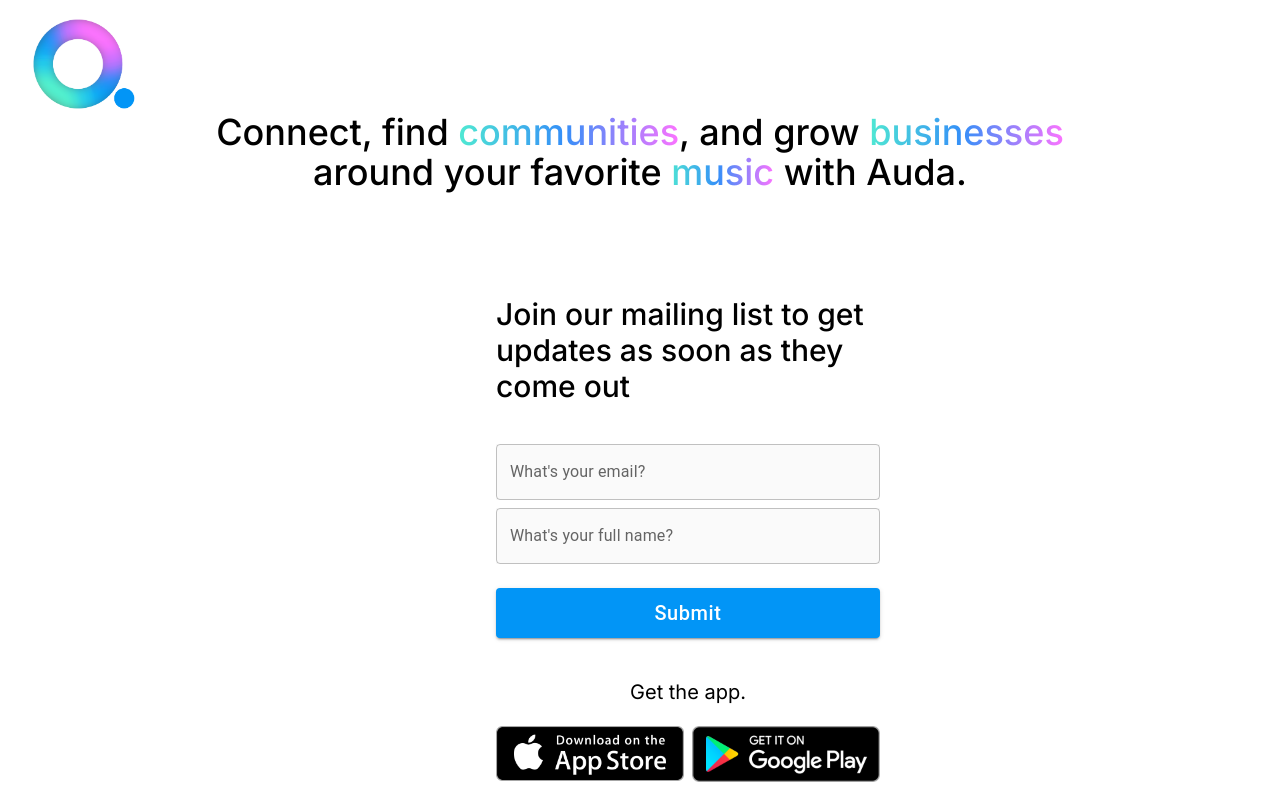
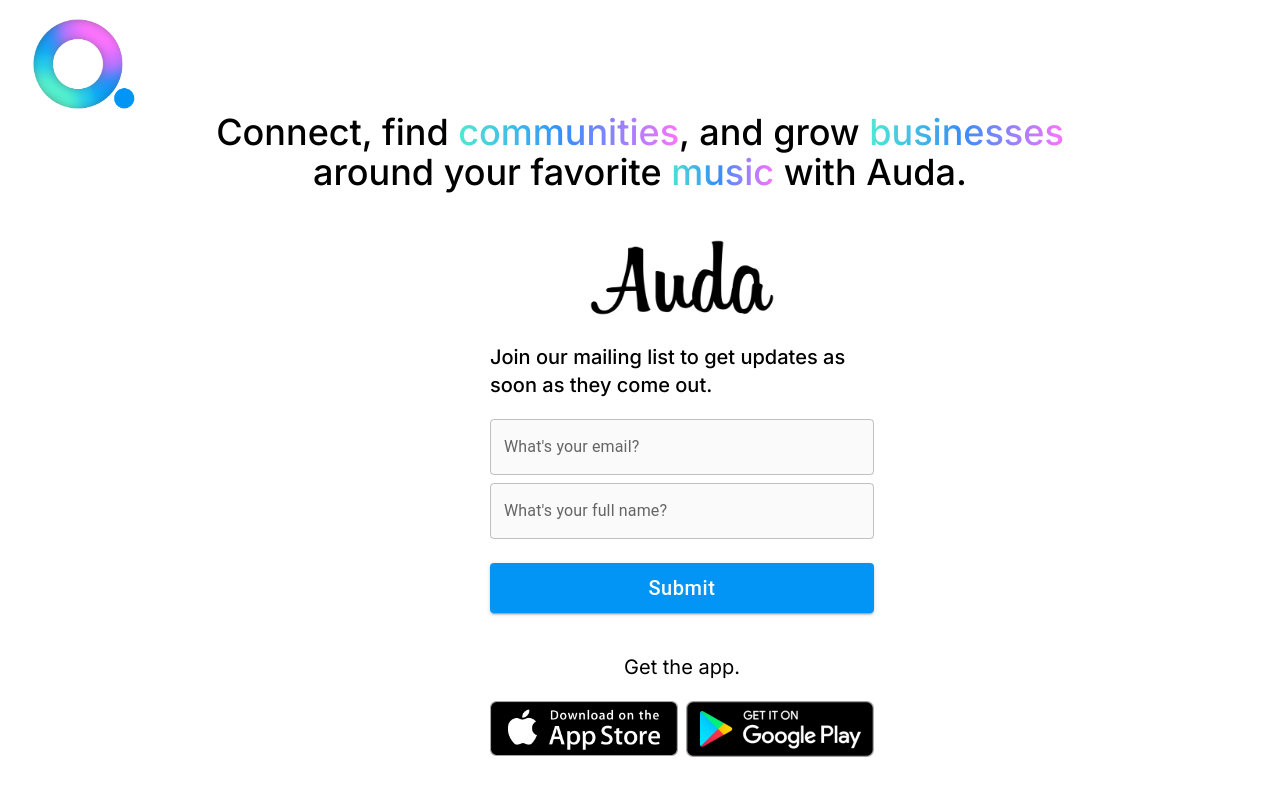
Before and after one commit to cyburns/auda-splash-page, a Next.js app: page / in a window 1280 px wide. Shown: the top 800 px of the page. Built offline with nearby package versions, Linux system fonts and the light colour scheme.

Commit message:
text logo

```diff
--- a/components/Hero.tsx
+++ b/components/Hero.tsx
@@ -2,12 +2,13 @@
 
 import React, { useState } from "react";
 import Image from "next/image";
-import LightDualPhone from "@/public/images/auda-bg-bg-bg.png";
+import LightDualPhone from "@/public/images/w-auda-text.png";
 import { TextField, Button } from "@mui/material";
 import AudaLogoIcon from "./AudaLogo";
 import useMediaQuery from "@mui/material/useMediaQuery";
 import AppStore from "@/public/images/ap-store.png";
 import GooglePlay from "@/public/images/google-play.png";
+import AudaTextLogo from "@/public/images/auda-text-logo.png";
 import { FIREBASE_STORE } from "@/FirebaseConfig";
 import { addDoc, collection } from "firebase/firestore";
 import toast from "react-hot-toast";
@@ -62,7 +63,7 @@
             <span className="main-gradient-text"> music</span> with Auda.
           </h3>
         </div>
-        <div className="mt-5 lg:mt-10 mx-2 flex flex-row ">
+        <div className="mt-5 lg:mt-10 mx-2 flex flex-row mr-5">
           {mediumScreenSize && (
             <div>
               <Image
@@ -75,11 +76,20 @@
             </div>
           )}
 
-          <div className="flex flex-col xl:ml-24 lg:my-16 max-w-sm ">
-            <h1 className="text-black text-xl lg:text-3xl font-medium ">
-              Join our mailing list to get updates as soon as they come out
+          <div className="flex flex-col xl:ml-24 max-w-sm ">
+            <div className="flex justify-center items-center">
+              <Image
+                src={AudaTextLogo}
+                alt="Portrait"
+                width="200"
+                priority={true}
+                quality={100}
+              />
+            </div>
+            <h1 className="text-black text-xl font-medium mt-5">
+              Join our mailing list to get updates as soon as they come out.
             </h1>
-            <div className="mt-10 flex flex-col ">
+            <div className="mt-5 flex flex-col ">
               <TextField
                 id="outlined-basic"
                 label="What's your email?"
```
Also changed, not shown: public/images/auda-text-logo.png (added), public/images/w-auda-text.png (added).
